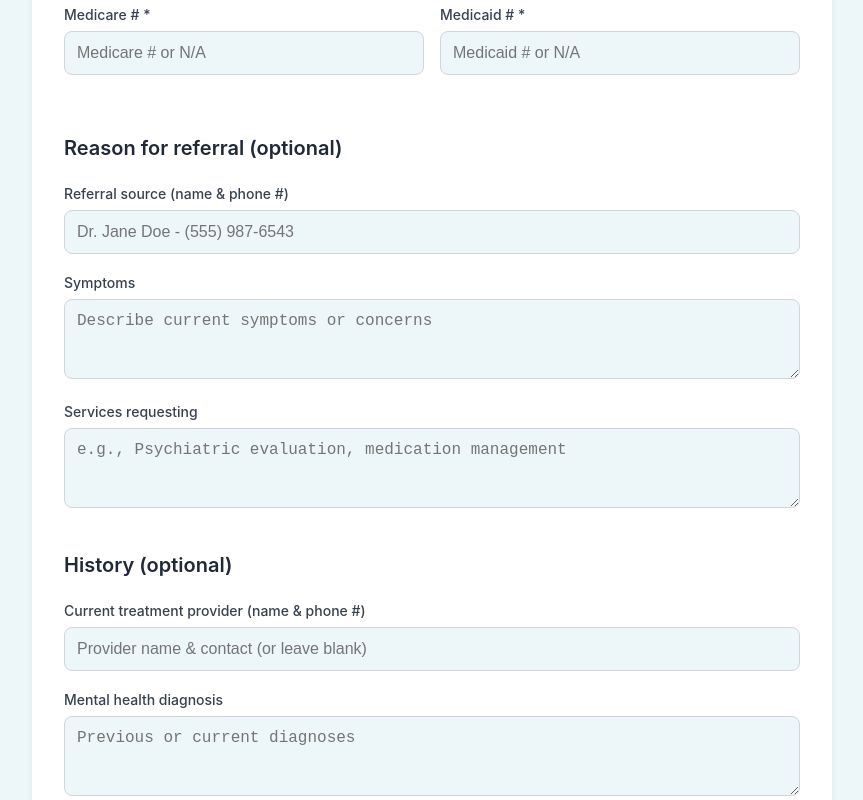
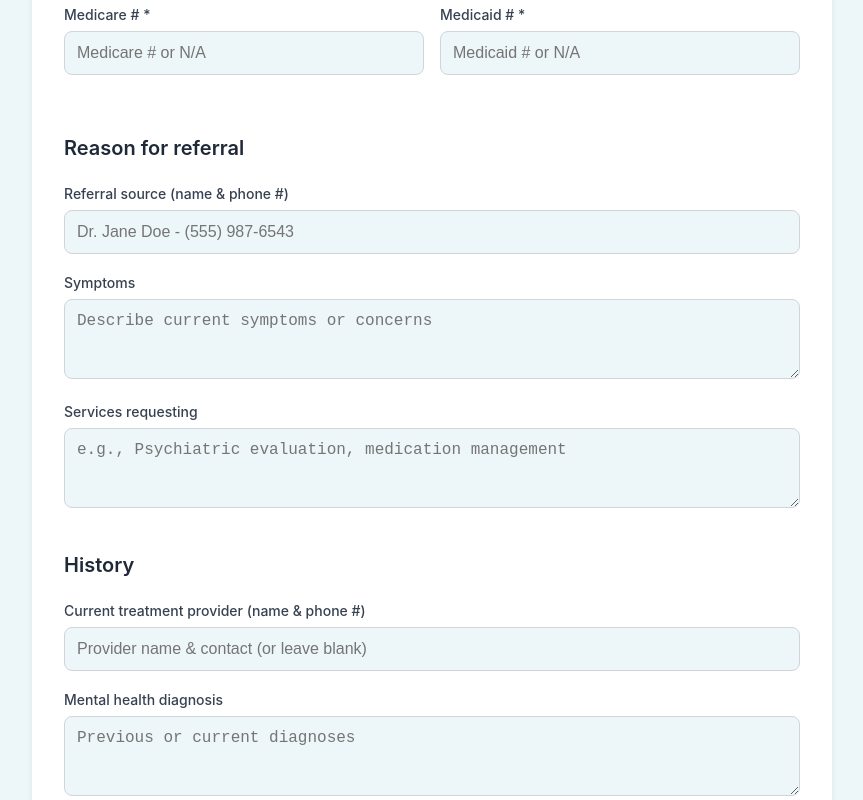
Before and after one commit to Brandi-Kinard/windsong-psychiatric, a React (Vite) app: page /patient-referral in a window 1280 px wide. Shown: the part 960-1760 px from the top of the page, without its empty margins (208-1071 px from the left). Built offline with nearby package versions, Linux system fonts and the light colour scheme.

Commit message:
Remove optional text from patient referral form section headers

```diff
--- a/src/components/PatientReferralForm.jsx
+++ b/src/components/PatientReferralForm.jsx
@@ -248,9 +248,9 @@ const PatientReferralForm = () => {
             </div>
           </div>
 
-          {/* Reason for Referral (Optional) */}
+          {/* Reason for Referral */}
           <div className="form-section">
-            <h3>Reason for referral (optional)</h3>
+            <h3>Reason for referral</h3>
             <div className="form-group">
               <label htmlFor="referralSource">Referral source (name & phone #)</label>
               <input
@@ -285,9 +285,9 @@ const PatientReferralForm = () => {
             </div>
           </div>
 
-          {/* History (Optional) */}
+          {/* History */}
           <div className="form-section">
-            <h3>History (optional)</h3>
+            <h3>History</h3>
             <div className="form-group">
               <label htmlFor="currentTreatmentProvider">Current treatment provider (name & phone #)</label>
               <input
```
